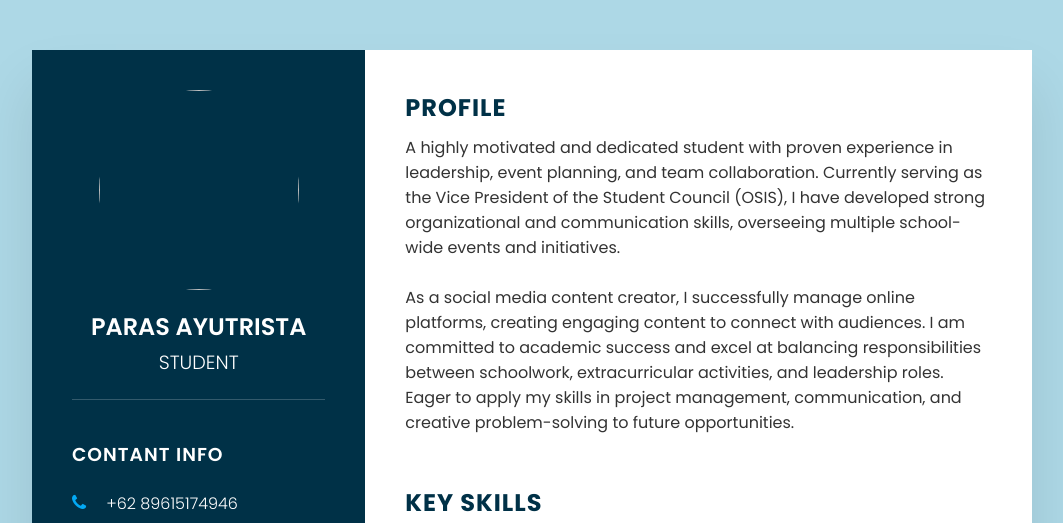
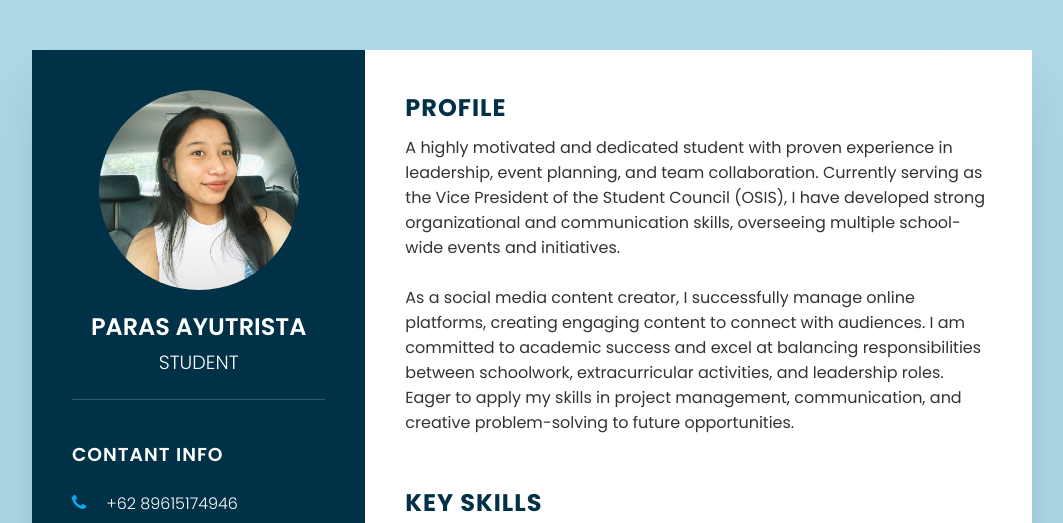
Before and after one commit to zleeem/PARASCV, a plain HTML site: page index.html in a window 1280 px wide. Shown: the top 523 px of the page, without its empty margins (108-1171 px from the left). Drawn offline with Linux system fonts and the light colour scheme.

Commit message:
Update index.html

```diff
--- a/index.html
+++ b/index.html
@@ -13,7 +13,7 @@ crossorigin="anonymous" referrerpolicy="no-referrer" />
     <div class="left_Side">
       <div class="profileText">
         <div class="imgBx">
-          <img src="img.jpg">
+          <img src="paras.jpeg">
          </div>
          <h2>Paras Ayutrista<br><span>Student</span></h2>
         </div>
```
